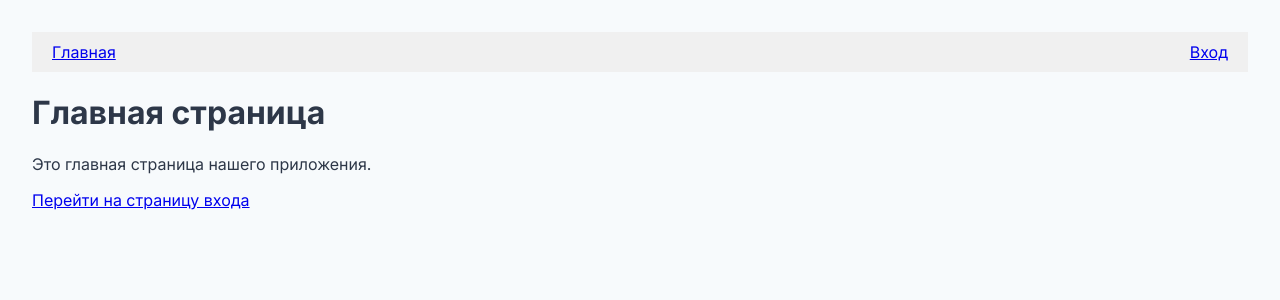
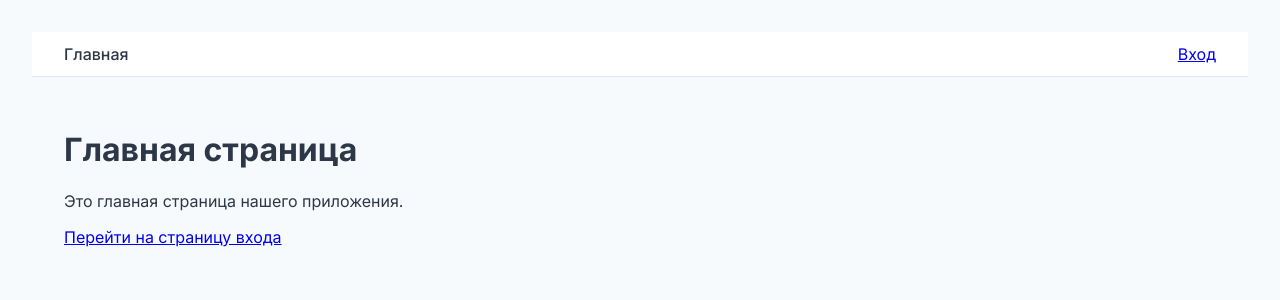
Before and after one commit to shevtsovsv/02_HTML_CURS, a React (Vite) app in the folder client/: page / in a window 1280 px wide. Shown: the top 300 px of the page. Built offline with nearby package versions, Linux system fonts and the light colour scheme.

Commit message:
13 редизайн всех страниц

```diff
--- a/client/src/App.jsx
+++ b/client/src/App.jsx
@@ -1,124 +1,50 @@
-/**
- * @file App.jsx
- * @description Главный компонент приложения, отвечающий за маршрутизацию.
- */
+// client/src/App.jsx
 import React from "react";
-import { BrowserRouter as Router, Routes, Route, Link } from "react-router-dom";
-import { observer } from "mobx-react-lite";
-import { useStore } from "./hooks/useStore";
+import { BrowserRouter as Router, Routes, Route } from "react-router-dom";
+import MainLayout from "./components/layout/MainLayout"; // Импортируем наш макет
+import HomePage from "./pages/HomePage";
 import LoginPage from "./pages/LoginPage";
-import HomePage from "./pages/HomePage";
 import DashboardPage from "./pages/DashboardPage";
 import CoursePage from "./pages/CoursePage";
 import ProjectPage from "./pages/ProjectPage";
 import ProtectedRoute from "./components/ProtectedRoute";
 
-// Простой компонент навигации для удобства
-// const Navigation = () => {
-//   return (
-//     <nav
-//       style={{ padding: "10px", background: "#f0f0f0", marginBottom: "20px" }}
-//     >
-//       <Link to="/" style={{ marginRight: "15px" }}>
-//         Главная
-//       </Link>
-//       <Link to="/login">Вход</Link>
-//     </nav>
-//   );
-// };
-
-const Navigation = observer(() => {
-  const { authStore } = useStore();
-  // Кнопка выхода теперь будет жить здесь
-  const handleLogout = () => {
-    authStore.logout();
-    // После выхода можно ничего не делать, ProtectedRoute сам сделает редирект,
-    // если пользователь находился на защищенной странице.
-  };
-  return (
-    <nav
-      style={{
-        padding: "10px 20px",
-        background: "#f0f0f0",
-        marginBottom: "20px",
-        display: "flex",
-        justifyContent: "space-between",
-        alignItems: "center",
-      }}
-    >
-      <div>
-        <Link to="/" style={{ marginRight: "15px" }}>
-          Главная
-        </Link>
-        {authStore.isAuthenticated && (
-          <Link to="/dashboard">Панель управления</Link>
-        )}
-      </div>
-      <div>
-        {authStore.isAuthenticated ? (
-          // Если пользователь авторизован
-          <div style={{ display: "flex", alignItems: "center" }}>
-            <span style={{ marginRight: "15px" }}>{authStore.user?.email}</span>
-            <button onClick={handleLogout}>Выйти</button>
-          </div>
-        ) : (
-          // Если пользователь - гость
-          <Link to="/login">Вход</Link>
-        )}
-      </div>
-    </nav>
-  );
-});
-
 function App() {
   return (
-    // <Router> - это компонент, который включает всю магию роутинга.
-    // Мы оборачиваем в него все наше приложение.
     <Router>
-      {/* Добавляем навигацию, чтобы она была на всех страницах */}
-      <Navigation />
-
-      <main>
-        {/*
-          <Routes> - это как switch в программировании. Он смотрит на текущий URL
-          и рендерит ПЕРВЫЙ <Route>, который совпадает с этим URL.
-        */}
-        <Routes>
-          {/*
-            Когда URL равен "/", будет отрендерен компонент <HomePage />.
-            `exact` здесь не нужен, в v6 это поведение по умолчанию.
-          */}
+      <Routes>
+        {/* Роуты, использующие общий макет */}
+        <Route element={<MainLayout />}>
           <Route path="/" element={<HomePage />} />
-
-          {/* Когда URL равен "/login", будет отрендерен <LoginPage />. */}
-          <Route path="/login" element={<LoginPage />} />
-
-          {/* --- 2. Добавляем новый роут для конкретного курса --- */}
-          {/* Он может быть публичным или защищенным. Пока оставим публичным. */}
-          {/* :slug - это динамический параметр. React Router передаст его в компонент. */}
-          <Route path="/courses/:slug" element={<CoursePage />} />
-
-          <Route
-            path="/projects/:id"
-            element={
-              <ProtectedRoute>
-                <ProjectPage />
-              </ProtectedRoute>
-            }
-          />
-
           <Route
             path="/dashboard"
             element={
-              // Оборачиваем нашу страницу в "охранника"
               <ProtectedRoute>
                 <DashboardPage />
               </ProtectedRoute>
             }
           />
-          {/* <Route path="/projects/:id" element={<ProjectPage />} /> */}
-        </Routes>
-      </main>
+          <Route
+            path="/courses/:slug"
+            element={
+              <ProtectedRoute>
+                <CoursePage />
+              </ProtectedRoute>
+            }
+          />
+        </Route>
+
+        {/* Роуты без общего макета (если нужно) */}
+        <Route path="/login" element={<LoginPage />} />
+        <Route
+          path="/projects/:id"
+          element={
+            <ProtectedRoute>
+              <ProjectPage />
+            </ProtectedRoute>
+          }
+        />
+      </Routes>
     </Router>
   );
 }
--- /dev/null
+++ b/client/src/components/layout/Layout.css
@@ -0,0 +1,57 @@
+/* client/src/components/layout/Layout.css */
+@import url('https://fonts.googleapis.com/css2?family=Inter:wght@400;500;700&display=swap');
+
+
+body {
+    font-family: 'Inter', sans-serif;
+    background-color: var(--bg-color);
+    color: var(--text-color);
+    margin: 0;
+}
+
+.app-container {
+    display: flex;
+    flex-direction: column;
+    height: 100vh;
+}
+
+.app-header {
+    display: flex;
+    justify-content: space-between;
+    align-items: center;
+    padding: 0.75rem 2rem;
+    background-color: var(--white);
+    border-bottom: 1px solid var(--border-color);
+    flex-shrink: 0;
+}
+
+.header-links a {
+    margin-right: 1.5rem;
+    text-decoration: none;
+    color: var(--text-color);
+    font-weight: 500;
+}
+
+.header-user {
+    display: flex;
+    align-items: center;
+}
+
+.header-user span {
+    margin-right: 1rem;
+    color: var(--text-light);
+}
+
+.header-user .logout-btn {
+    background: transparent;
+    border: 1px solid var(--border-color);
+    border-radius: 6px;
+    padding: 0.4rem 0.8rem;
+    cursor: pointer;
+}
+
+.app-content {
+    flex-grow: 1;
+    overflow-y: auto; /* Добавляем скролл, если контент не помещается */
+    padding: 2rem;
+}
--- /dev/null
+++ b/client/src/components/layout/MainLayout.jsx
@@ -0,0 +1,21 @@
+/**
+ * @file components/layout/MainLayout.jsx
+ * @description Основной шаблон для страниц приложения с хедером.
+ */
+import React from "react";
+import { Outlet } from "react-router-dom"; // Outlet - это место, куда React Router будет вставлять дочерние роуты
+import Navigation from "./Navigation"; // Мы вынесем навигацию в отдельный компонент
+import "./Layout.css"; // Стили для макета
+
+const MainLayout = () => {
+  return (
+    <div className="app-container">
+      <Navigation />
+      <main className="app-content">
+        <Outlet />
+      </main>
+    </div>
+  );
+};
+
+export default MainLayout;
--- /dev/null
+++ b/client/src/components/layout/Navigation.jsx
@@ -0,0 +1,41 @@
+/**
+ * @file components/layout/Navigation.jsx
+ * @description Компонент верхней навигационной панели.
+ */
+import React from "react";
+import { Link } from "react-router-dom";
+import { observer } from "mobx-react-lite";
+import { useStore } from "../../hooks/useStore";
+import "./Layout.css";
+
+const Navigation = observer(() => {
+  const { authStore } = useStore();
+  const handleLogout = () => {
+    authStore.logout();
+  };
+
+  return (
+    <header className="app-header">
+      <div className="header-links">
+        <Link to="/">Главная</Link>
+        {authStore.isAuthenticated && (
+          <Link to="/dashboard">Панель управления</Link>
+        )}
+      </div>
+      <div className="header-user">
+        {authStore.isAuthenticated ? (
+          <>
+            <span>{authStore.user?.email}</span>
+            <button onClick={handleLogout} className="logout-btn">
+              Выйти
+            </button>
+          </>
+        ) : (
+          <Link to="/login">Вход</Link>
+        )}
+      </div>
+    </header>
+  );
+});
+
+export default Navigation;
--- /dev/null
+++ b/client/src/pages/DashboardPage.css
@@ -0,0 +1,9 @@
+/* client/src/pages/DashboardPage.css */
+.dashboard-container {
+    max-width: 900px;
+    margin: 0 auto;
+}
+
+.dashboard-header {
+    margin-bottom: 2rem;
+}
--- a/client/src/pages/DashboardPage.jsx
+++ b/client/src/pages/DashboardPage.jsx
@@ -1,66 +1,30 @@
-/**
- * @file pages/DashboardPage.jsx
- * @description Страница панели управления, доступная только авторизованным пользователям.
- */
 import React, { useEffect } from "react";
 import { observer } from "mobx-react-lite";
 import { useStore } from "../hooks/useStore";
 import CourseCard from "../components/CourseCard";
-import { useNavigate } from "react-router-dom"; // Хук для редиректа
+import "./DashboardPage.css"; // Подключаем стили
 
 const DashboardPage = observer(() => {
-  const { authStore, courseStore } = useStore();
-  const navigate = useNavigate();
-
-  // Проверяем, есть ли данные о пользователе. Если стор еще не загрузил их,
-  // можно показать заглушку или просто ничего не рендерить.
-  if (!authStore.user) {
-    // Такое может произойти при первой загрузке страницы, если данные еще не подтянулись.
-    // В будущем мы добавим сюда загрузку профиля пользователя.
-    return <div>Загрузка данных пользователя...</div>;
-  }
+  const { courseStore } = useStore();
 
   useEffect(() => {
-    // Запускаем загрузку курсов, когда компонент монтируется
     courseStore.fetchCourses();
-  }, [courseStore]); // [courseStore] - массив зависимостей. Эффект перезапустится, если courseStore изменится (что бывает редко).
-
-  // Функция для обработки выхода
-  const handleLogout = () => {
-    authStore.logout();
-    // После выхода перенаправляем пользователя на страницу логина
-    navigate("/login");
-  };
+  }, [courseStore]);
 
   return (
-    <div>
-      <h1>Панель управления</h1>
-      <h2>Добро пожаловать, {authStore.user.email}!</h2>
-      <p>
-        Это защищенная страница. Вы видите ее, потому что вы успешно вошли в
-        систему.
-      </p>
-      <button
-        onClick={handleLogout}
-        style={{
-          padding: "10px 20px",
-          background: "#dc3545",
-          color: "white",
-          border: "none",
-          cursor: "pointer",
-        }}
-      >
-        Выйти
-      </button>
-      <hr />
+    <div className="dashboard-container">
+      <div className="dashboard-header">
+        <h1>Панель управления</h1>
+        <p style={{ color: "var(--text-light)" }}>
+          Выберите курс, чтобы начать обучение.
+        </p>
+      </div>
 
-      <h2>Доступные курсы</h2>
       {courseStore.isLoading ? (
         <p>Загрузка курсов...</p>
       ) : (
         <div>
           {courseStore.courses.map((course) => (
-            // Используем наш новый красивый компонент
             <CourseCard key={course.id} course={course} />
           ))}
         </div>
```
Also changed, not shown: client/src/pages/CoursePage.css (added, +20 -0 lines), client/src/pages/CoursePage.jsx (+10 -18 lines).
